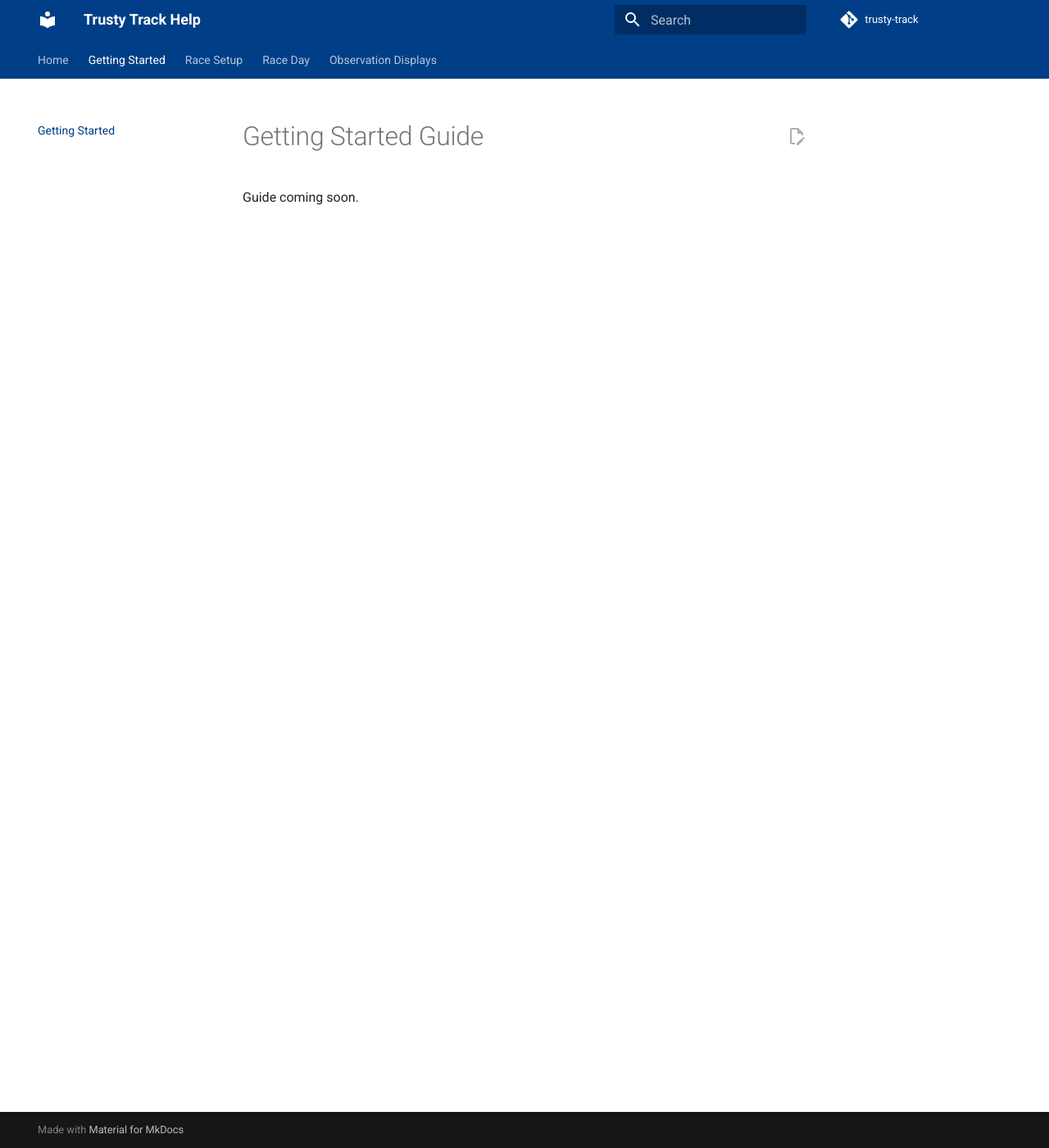
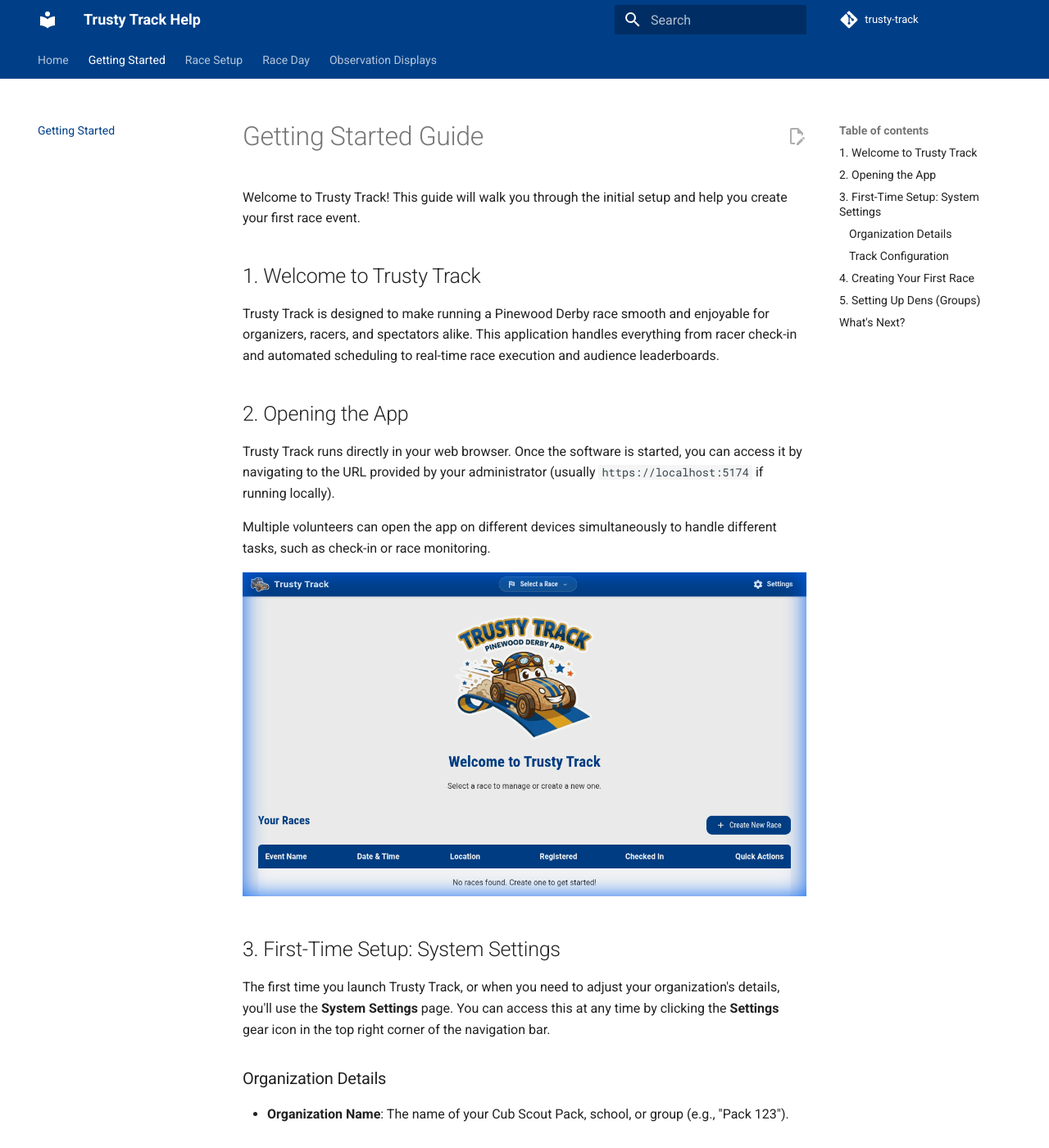
Before and after one commit to dknowles2/trusty-track, an MkDocs documentation site: the page built from docs/getting-started.md, in a window 1280 px wide and 1400 px high. Shown: the whole window at 82% size. Built offline with MkDocs 1.6.1 and Material for MkDocs 9.7.7, drawn with Linux system fonts in a browser that asks for light colours; comment, search, counter and statistics services are not loaded; some of the changed text lies outside the part shown.

Commit message:
docs: Implement Getting Started guide

```diff
--- a/docs/getting-started.md
+++ b/docs/getting-started.md
@@ -1,3 +1,74 @@
 # Getting Started Guide
 
-Guide coming soon.
+Welcome to Trusty Track! This guide will walk you through the initial setup and help you create your first race event.
+
+## 1. Welcome to Trusty Track
+
+Trusty Track is designed to make running a Pinewood Derby race smooth and enjoyable for organizers, racers, and spectators alike. This application handles everything from racer check-in and automated scheduling to real-time race execution and audience leaderboards.
+
+## 2. Opening the App
+
+Trusty Track runs directly in your web browser. Once the software is started, you can access it by navigating to the URL provided by your administrator (usually `https://localhost:5174` if running locally).
+
+Multiple volunteers can open the app on different devices simultaneously to handle different tasks, such as check-in or race monitoring.
+
+![Trusty Track Home Screen](assets/screenshots/getting-started/01-home-page.png)
+
+## 3. First-Time Setup: System Settings
+
+The first time you launch Trusty Track, or when you need to adjust your organization's details, you'll use the **System Settings** page. You can access this at any time by clicking the **Settings** gear icon in the top right corner of the navigation bar.
+
+### Organization Details
+
+- **Organization Name**: The name of your Cub Scout Pack, school, or group (e.g., "Pack 123").
+
+### Track Configuration
+
+Trusty Track needs to know about your physical race track:
+
+- **Track Name**: A descriptive name for the track.
+- **Number of Lanes**: How many lanes your track has (e.g., 4).
+- **Track Length**: The total length of the track in feet.
+- **Timer Type**: Select the device connected to your track. Use **Fake Timer** for testing or practicing without physical hardware.
+
+![System Settings Form](assets/screenshots/getting-started/02-system-settings.png)
+
+Click **Save Settings** to apply your changes.
+
+## 4. Creating Your First Race
+
+Once your system settings are configured, you're ready to create a race event.
+
+1. From the Home page, click the **+ Create New Race** button.
+2. Fill in the **Create New Race Event** form:
+   - **Event Name**: A name for your race (e.g., "2024 Pinewood Derby").
+   - **Date & Time**: When the race will take place.
+   - **Location**: Where the race is being held.
+   - **Track / Timer**: Select which track you'll be using for this event.
+   - **Car Numbering**: Choose how car numbers should be assigned (Manual allows you to enter numbers during check-in).
+
+![New Race Form](assets/screenshots/getting-started/03-new-race-form.png)
+
+After clicking **Create Race**, you will be taken to the **Race Details** page.
+
+## 5. Setting Up Dens (Groups)
+
+Before adding racers, you should define your racing groups, typically called "Dens" in Cub Scouting.
+
+1. On the **Race Details** page, click **Manage Dens**.
+2. Click **+ Add New Den** and enter the name (e.g., "Lions", "Tigers").
+3. You can set specific car number ranges for each den if desired.
+
+![Den Management](assets/screenshots/getting-started/04-den-management.png)
+
+With your dens configured, your race is ready for racer registration and check-in!
+
+![Empty Race Details](assets/screenshots/getting-started/05-race-details-empty.png)
+
+## What's Next?
+
+Now that your race is set up, you can proceed to adding racers and managing the event:
+
+- [Race Setup Guide](race-setup.md) — Adding racers and managing dens
+- [Race Day Operations Guide](race-day.md) — Check-in and running the race
+- [Observation & Audience Displays Guide](observation-displays.md) — Setting up kiosks and displays
```
Also changed, not shown: tasks/docs/00_overview.md (+1 -1 lines), tasks/docs/01_user_getting_started.md (+1 -1 lines), docs/assets/screenshots/getting-started/01-home-page.png (added), docs/assets/screenshots/getting-started/02-system-settings.png (added), docs/assets/screenshots/getting-started/03-new-race-form.png (added), docs/assets/screenshots/getting-started/04-den-management.png (added), docs/assets/screenshots/getting-started/05-race-details-empty.png (added).
